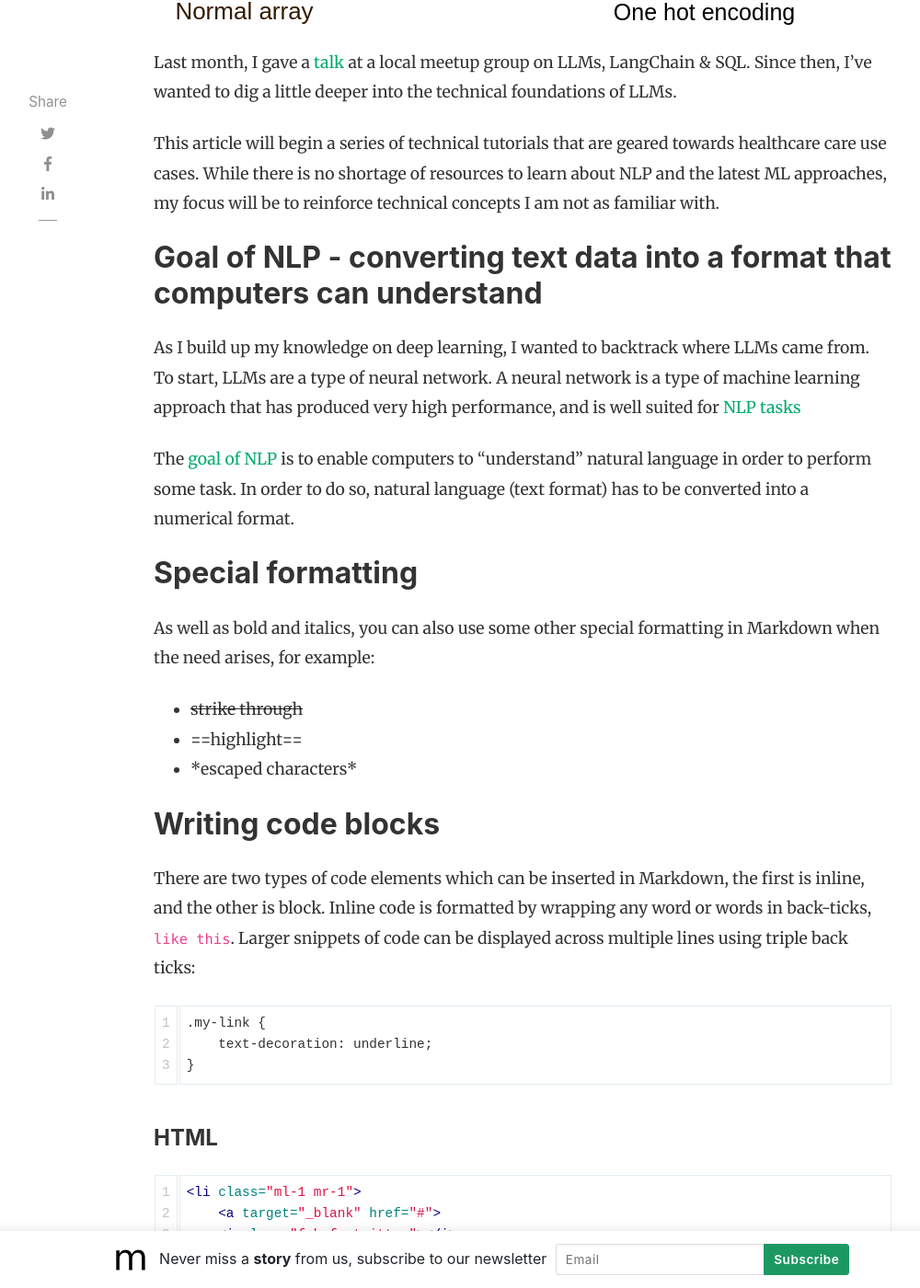
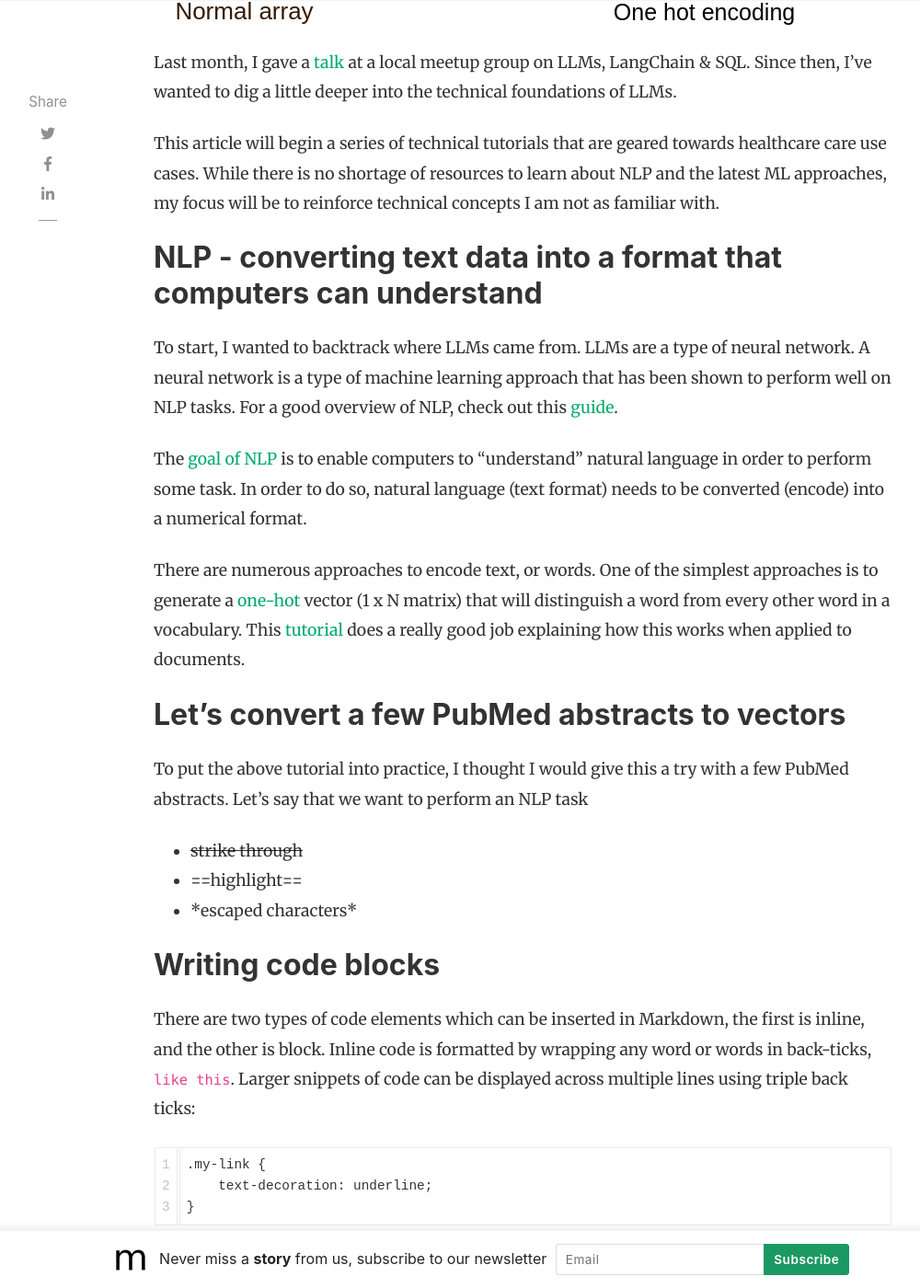
Before and after one commit to slsu0424/slsu0424.github.io, a Jekyll site: the page built from _posts/2023-07-27-test.md, in a window 1280 px wide and 1400 px high, scrolled down 880 px. Shown: the whole window at 92% size, without its empty margins (118-1118 px from the left). Built offline with Jekyll 4.4.1, drawn with Linux system fonts in a browser that asks for light colours; nearby versions of some CDN libraries; comment, search, counter and statistics services are not loaded.

Commit message:
Update 2023-07-27-test.md

```diff
--- a/_posts/2023-07-27-test.md
+++ b/_posts/2023-07-27-test.md
@@ -10,17 +10,20 @@ on LLMs, LangChain & SQL.  Since then, I've wanted to dig a little deeper into t
 
 This article will begin a series of technical tutorials that are geared towards healthcare care use cases.  While there is no shortage of resources to learn about NLP and the latest ML approaches, my focus will be to reinforce technical concepts I am not as familiar with.
 
-## Goal of NLP - converting text data into a format that computers can understand
 
-As I build up my knowledge on deep learning, I wanted to backtrack where LLMs came from.  To start, LLMs are a type of neural network.  A neural network is a type of machine learning approach that has produced very high performance, and is well suited for [NLP tasks](https://web.stanford.edu/class/archive/cs/cs224n/cs224n.1204/#:~:text=In%20recent%20years%2C%20deep%20learning%20%28or%20neural%20network%29,that%20do%20not%20require%20traditional%2C%20task-specific%20feature%20engineering)
+## NLP - converting text data into a format that computers can understand
 
-The [goal of NLP](https://web.stanford.edu/class/cs224n/readings/cs224n-2019-notes01-wordvecs1.pdf) is to enable computers to "understand" natural language in order to perform some task.  In order to do so, natural language (text format) has to be converted into a numerical format.
+To start, I wanted to backtrack where LLMs came from.  LLMs are a type of neural network.  A neural network is a type of machine learning approach that has been shown to perform well on NLP tasks.  For a good overview of NLP, check out this [guide](https://www.deeplearning.ai/resources/natural-language-processing).
+
+The [goal of NLP](https://web.stanford.edu/class/cs224n/readings/cs224n-2019-notes01-wordvecs1.pdf) is to enable computers to "understand" natural language in order to perform some task.  In order to do so, natural language (text format) needs to be converted (encode) into a numerical format.
+
+There are numerous approaches to encode text, or words.  One of the simplest approaches is to generate a [one-hot](https://en.wikipedia.org/wiki/One-hot) vector (1 x N matrix) that will distinguish a word from every other word in a vocabulary.  This [tutorial](https://gyan-mittal.com/nlp-ai-ml/nlp-word-encoding-by-one-hot-encoding/) does a really good job explaining how this works when applied to documents.
+
+## Let's convert a few PubMed abstracts to vectors
+
+To put the above tutorial into practice, I thought I would give this a try with a few PubMed abstracts.  Let's say that we want to perform an NLP task
 
 
-
-## Special formatting
-
-As well as bold and italics, you can also use some other special formatting in Markdown when the need arises, for example:
 
 + ~~strike through~~
 + ==highlight==
```
